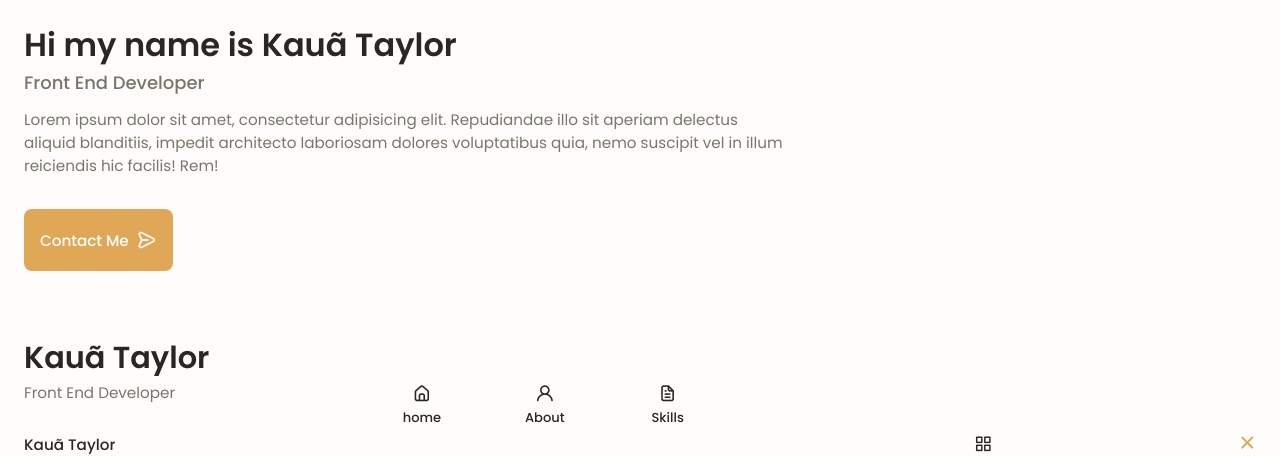
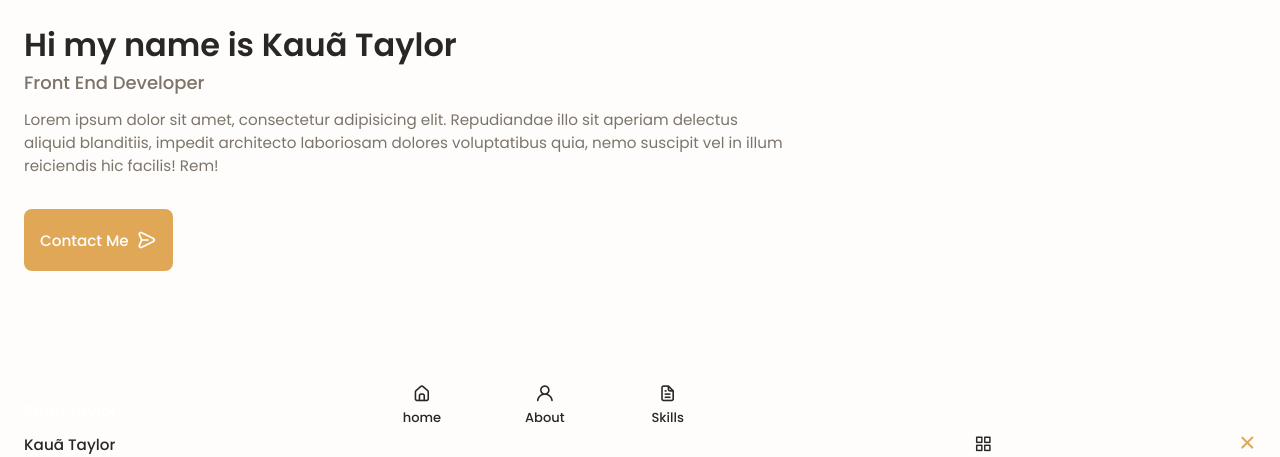
Before and after one commit to WolFinh0/my-web, a plain HTML site: page index.html in a window 1280 px wide. Shown: the part 332-789 px from the top of the page. Drawn offline with nearby package versions, Linux system fonts and the light colour scheme.

Commit message:
chore: import footer.css

```diff
--- a/assets/css/style.css
+++ b/assets/css/style.css
@@ -2,3 +2,4 @@
 @import url("common.css");
 @import url("nav.css");
 @import url("home.css");
+@import url("footer.css");
```
